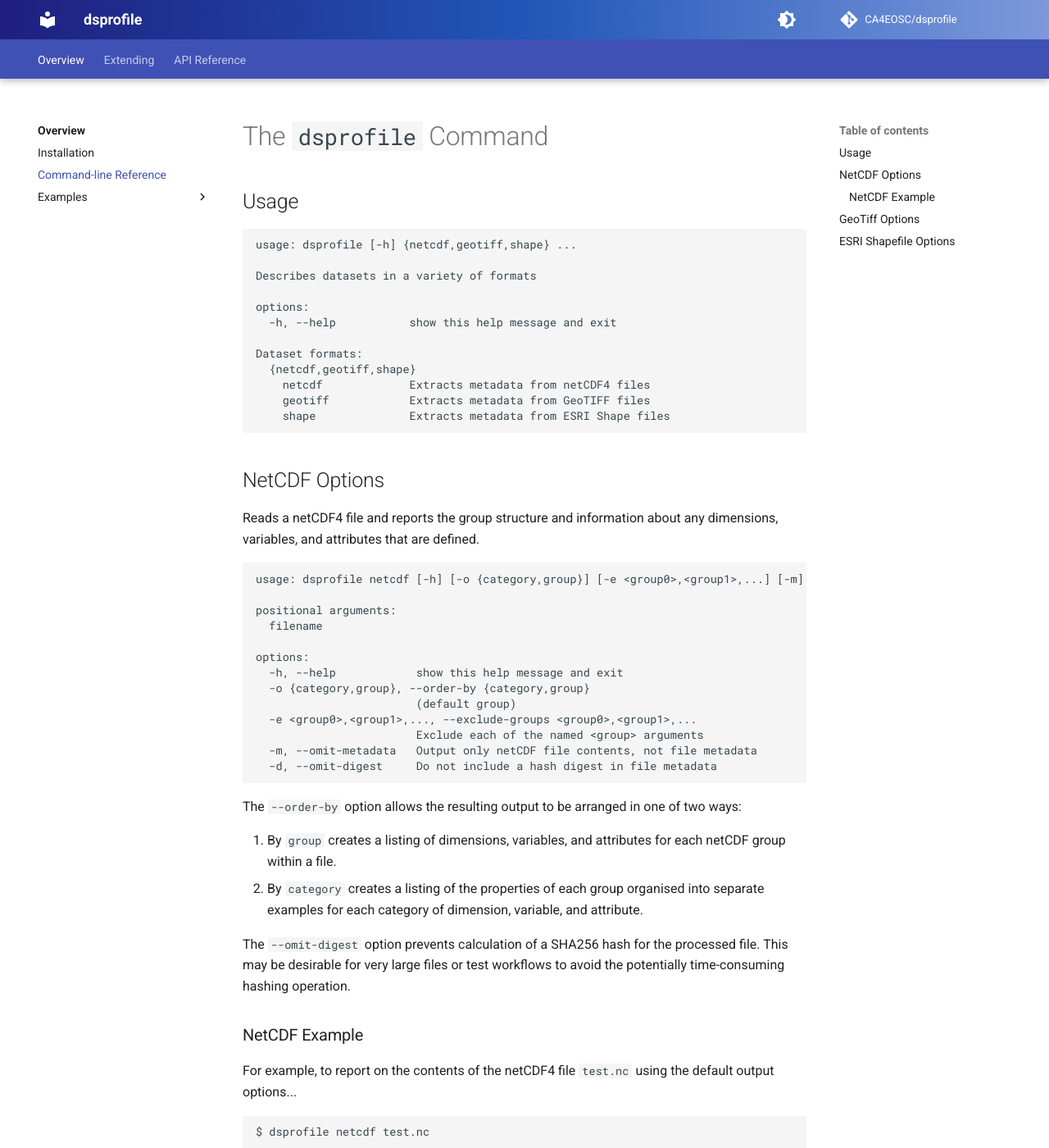
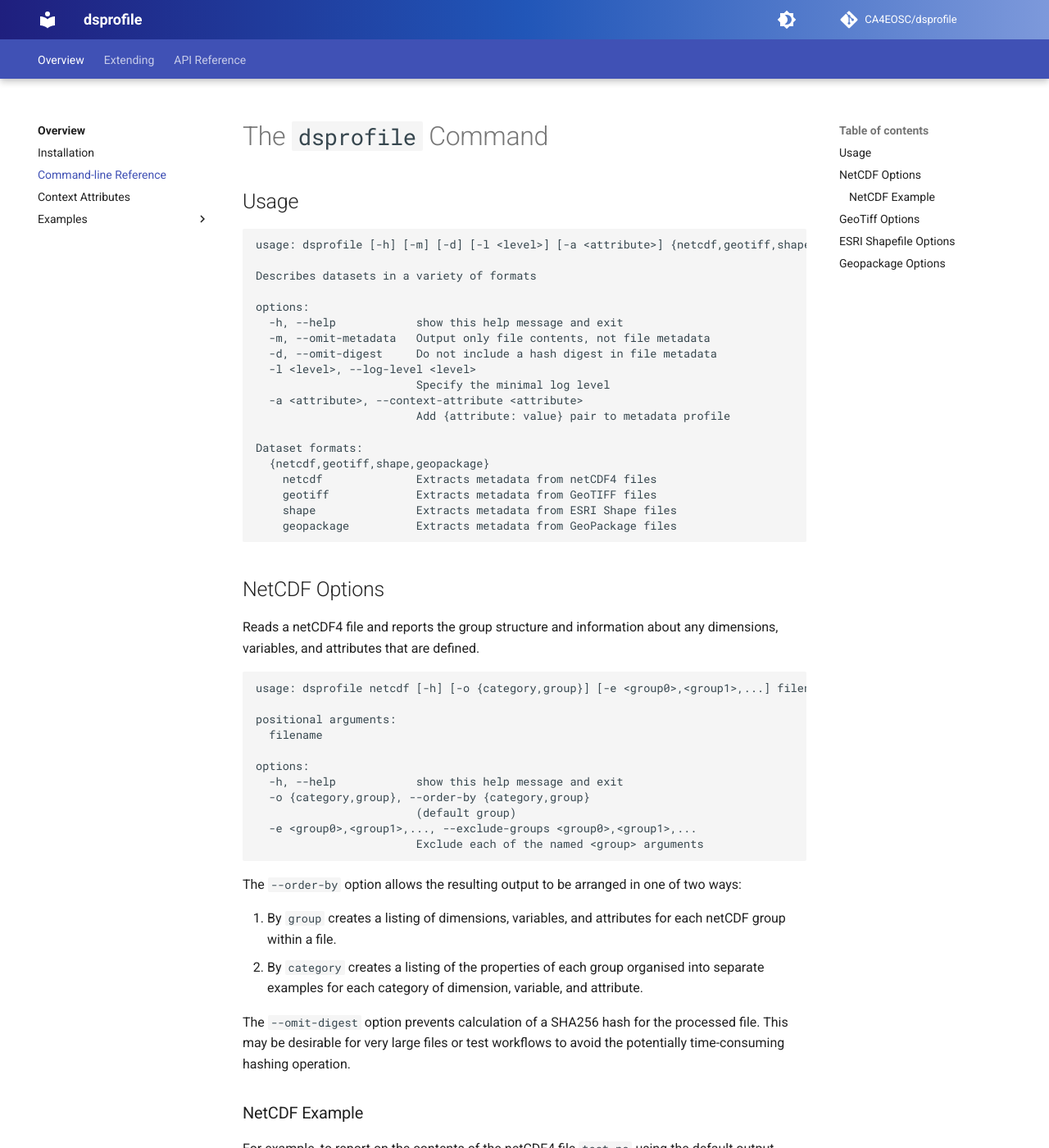
Before and after one commit to CA4EOSC/dsprofile, an MkDocs documentation site: the page built from docs/cli.md, in a window 1280 px wide and 1400 px high. Shown: the whole window at 82% size. Built offline with MkDocs 1.6.1 and Material for MkDocs 9.7.7, drawn with Linux system fonts in a browser that asks for light colours; comment, search, counter and statistics services are not loaded; some of the changed text lies outside the part shown.

Commit message:
Add context attributes docs

````diff
--- a/docs/cli.md
+++ b/docs/cli.md
@@ -3,18 +3,25 @@
 ## Usage
 
 ```
-usage: dsprofile [-h] {netcdf,geotiff,shape} ...
+usage: dsprofile [-h] [-m] [-d] [-l <level>] [-a <attribute>] {netcdf,geotiff,shape,geopackage} ...
 
 Describes datasets in a variety of formats
 
 options:
-  -h, --help           show this help message and exit
+  -h, --help            show this help message and exit
+  -m, --omit-metadata   Output only file contents, not file metadata
+  -d, --omit-digest     Do not include a hash digest in file metadata
+  -l <level>, --log-level <level>
+                        Specify the minimal log level
+  -a <attribute>, --context-attribute <attribute>
+                        Add {attribute: value} pair to metadata profile
 
 Dataset formats:
-  {netcdf,geotiff,shape}
-    netcdf             Extracts metadata from netCDF4 files
-    geotiff            Extracts metadata from GeoTIFF files
-    shape              Extracts metadata from ESRI Shape files
+  {netcdf,geotiff,shape,geopackage}
+    netcdf              Extracts metadata from netCDF4 files
+    geotiff             Extracts metadata from GeoTIFF files
+    shape               Extracts metadata from ESRI Shape files
+    geopackage          Extracts metadata from GeoPackage files
 ```
 
 
@@ -24,7 +31,7 @@
 about any dimensions, variables, and attributes that are defined.
 
 ```
-usage: dsprofile netcdf [-h] [-o {category,group}] [-e <group0>,<group1>,...] [-m] [-d] filename
+usage: dsprofile netcdf [-h] [-o {category,group}] [-e <group0>,<group1>,...] filename
 
 positional arguments:
   filename
@@ -35,8 +42,6 @@
                         (default group)
   -e <group0>,<group1>,..., --exclude-groups <group0>,<group1>,...
                         Exclude each of the named <group> arguments
-  -m, --omit-metadata   Output only netCDF file contents, not file metadata
-  -d, --omit-digest     Do not include a hash digest in file metadata
 ```
 
 The `--order-by` option allows the resulting output to be arranged in one of two ways:
@@ -101,3 +102,15 @@
 
     Note that where a hex digest of a hash is included in the output
     this will refer only to file provided as a command-line argument.
+
+## Geopackage Options
+
+```
+usage: dsprofile geopackage [-h] filename
+
+positional arguments:
+  filename
+
+options:
+  -h, --help           show this help message and exit
+```
--- a/mkdocs.yml
+++ b/mkdocs.yml
@@ -58,6 +58,7 @@
     - index.md
     - Installation: install.md
     - Command-line Reference: cli.md
+    - Context Attributes: context-attributes.md
     - Examples:
       - examples/index.md
       - Advanced Installation: examples/advanced-install.md
--- a/setup.py
+++ b/setup.py
@@ -19,7 +19,9 @@
     "mkdocs",
     "mkdocs-autorefs",
     "mkdocs-material",
-    "mkdocstrings"
+    "mkdocstrings",
+    "mkdocs-git-revision-date-localized-plugin",
+    "mkdocstrings[python]"
 ]
 
 
````
Also changed, not shown: other parts of docs/cli.md (+2 -6 lines), docs/index.md (+2 -2 lines).
